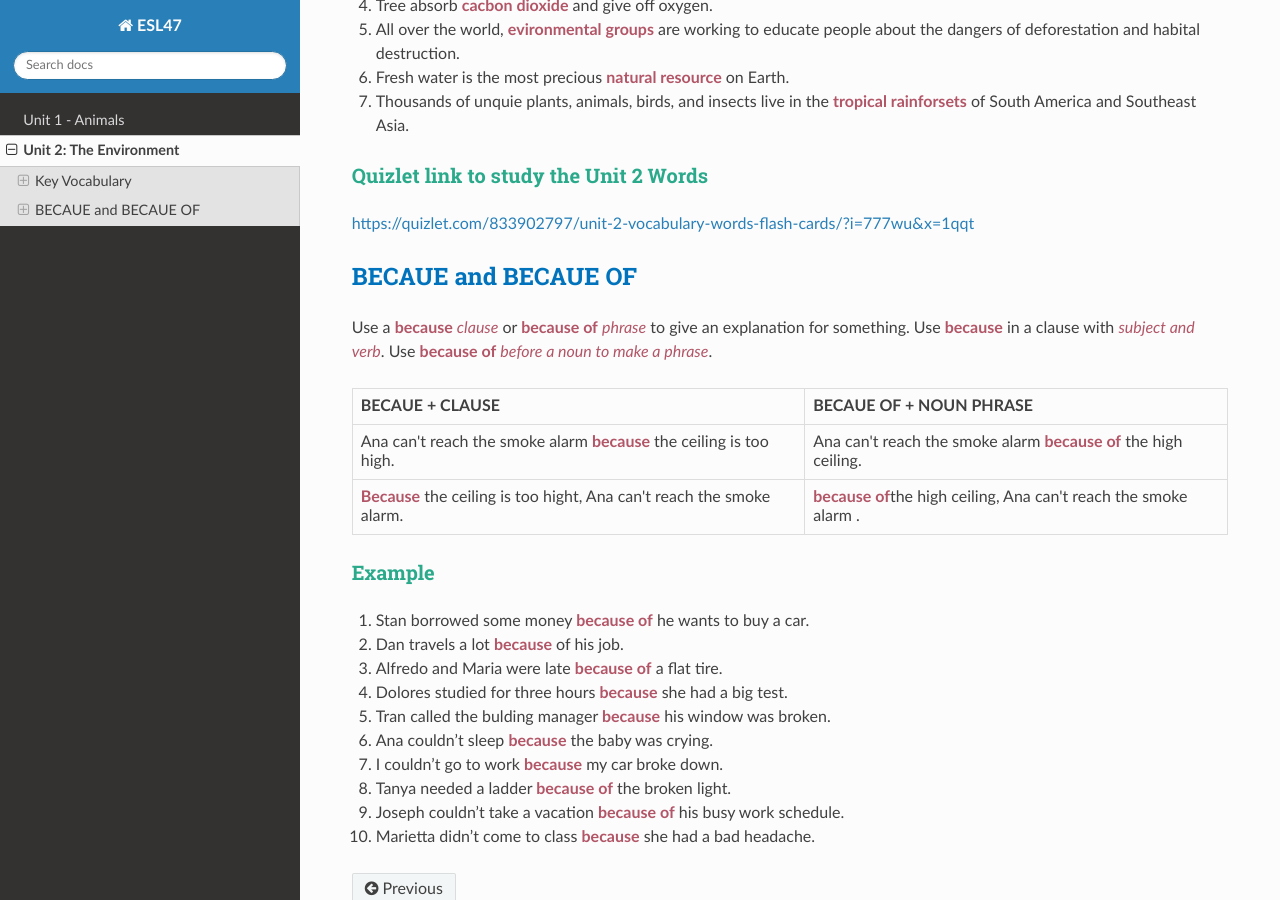
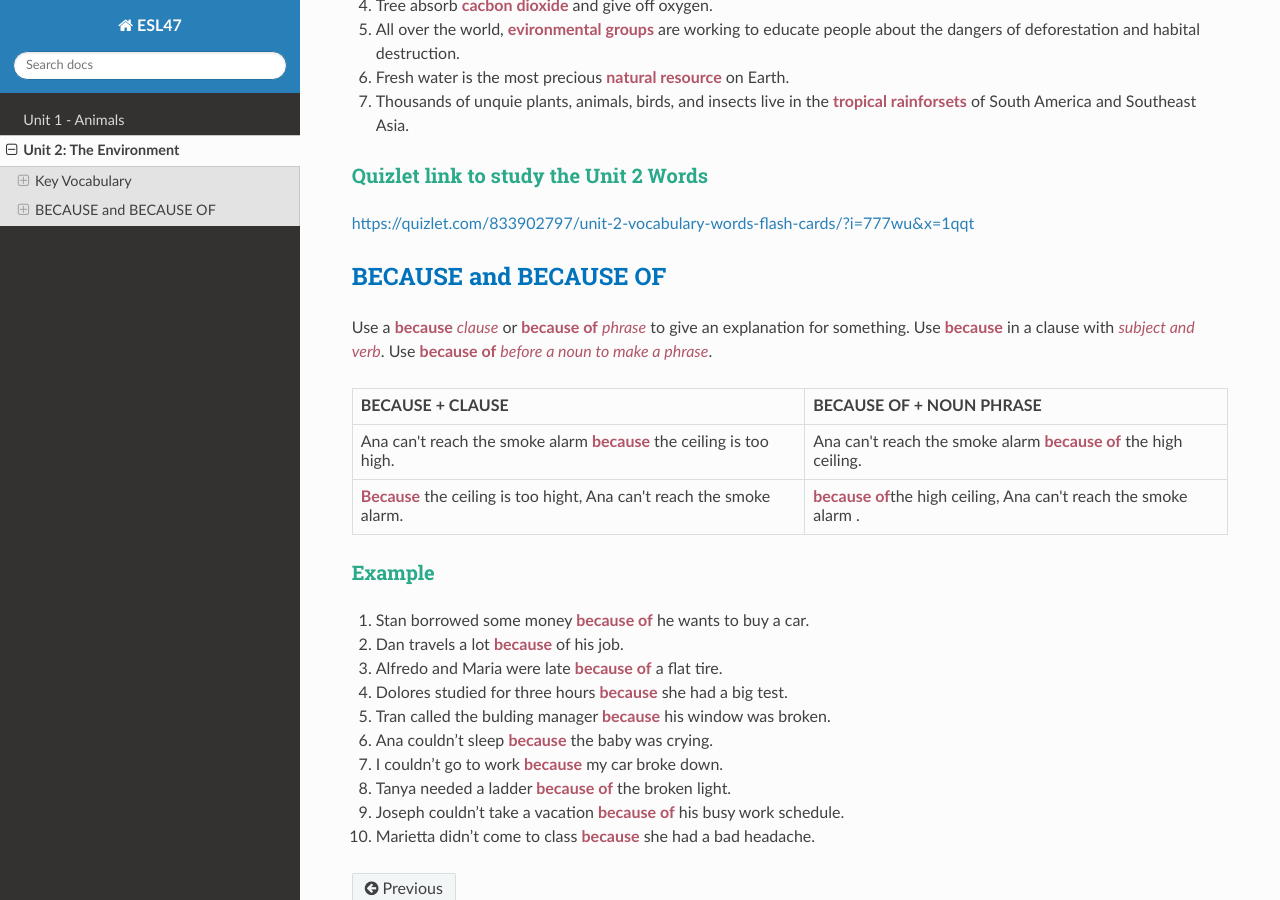
Before and after one commit to vpa24/ESL-47---Intermediate-Low-Integrated-Reading-Writing, a Sphinx documentation site: the page built from docs/source/unit2.md, in a window 1280 px wide and 900 px high, scrolled down 2271 px. Built offline with Sphinx 7.4.7 and the Read the Docs theme 2.0.0, drawn with Linux system fonts in a browser that asks for light colours.

Commit message:
fixed spelling

```diff
--- a/docs/source/unit2.md
+++ b/docs/source/unit2.md
@@ -92,15 +92,15 @@
 
 [https://quizlet.com/833902797/unit-2-vocabulary-words-flash-cards/?i=777wu&x=1qqt](https://quizlet.com/833902797/unit-2-vocabulary-words-flash-cards/?i=777wu&x=1qqt)
 
-## BECAUE and BECAUE OF
+## BECAUSE and BECAUSE OF
 
 Use a **because** _clause_ or **because of** _phrase_ to give an explanation for something.
 Use **because** in a clause with _subject and verb_. Use **because of** _before a noun to make a phrase_.
 
 <table>
 	<tr>
-		<th>BECAUE + CLAUSE</th>
-		<th>BECAUE OF + NOUN PHRASE</th>
+		<th>BECAUSE + CLAUSE</th>
+		<th>BECAUSE OF + NOUN PHRASE</th>
 	</tr>
 	<tr>
 		<td>Ana can't reach the smoke alarm <strong>because</strong> the ceiling is too high.</td>
```
